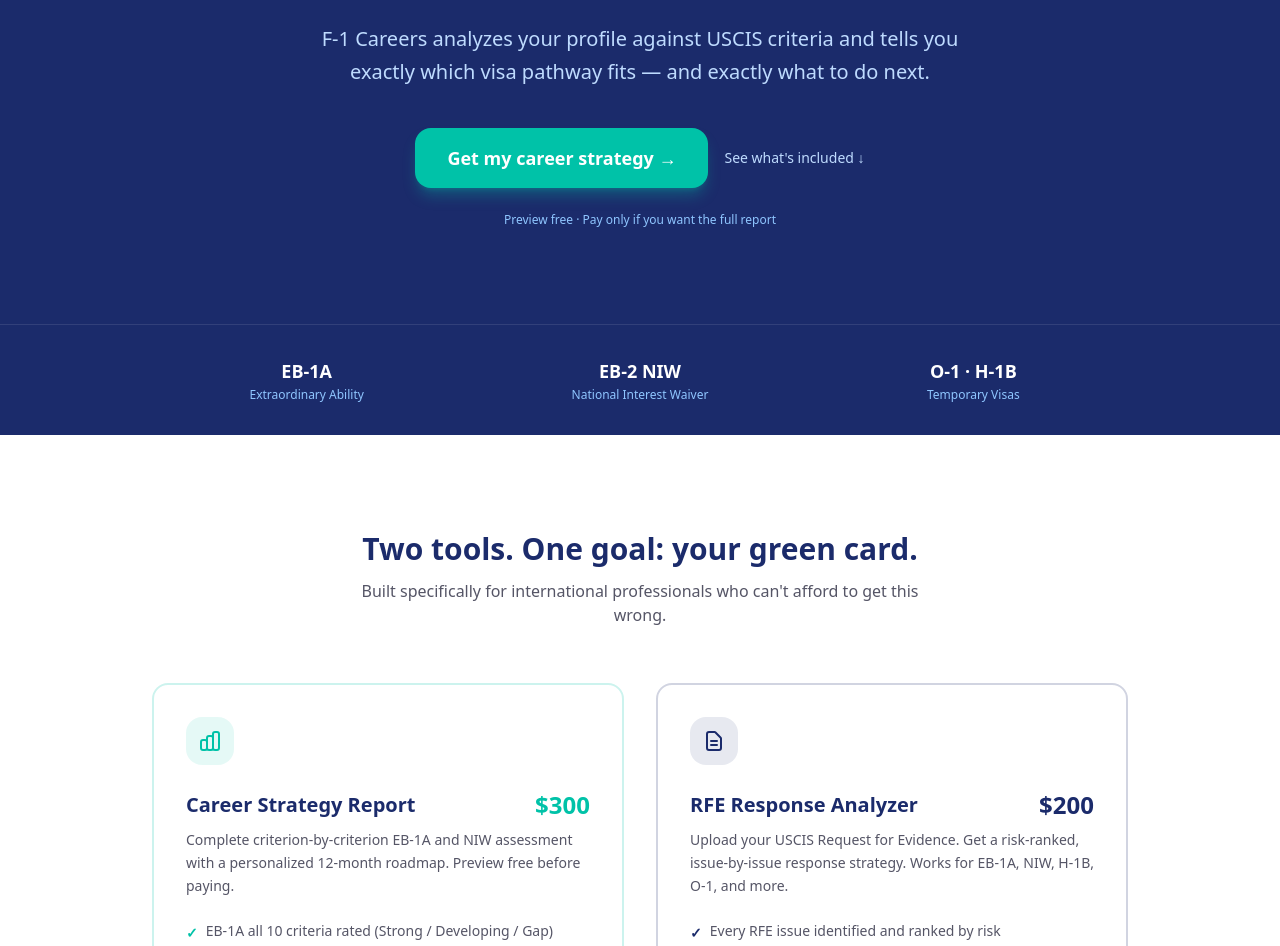
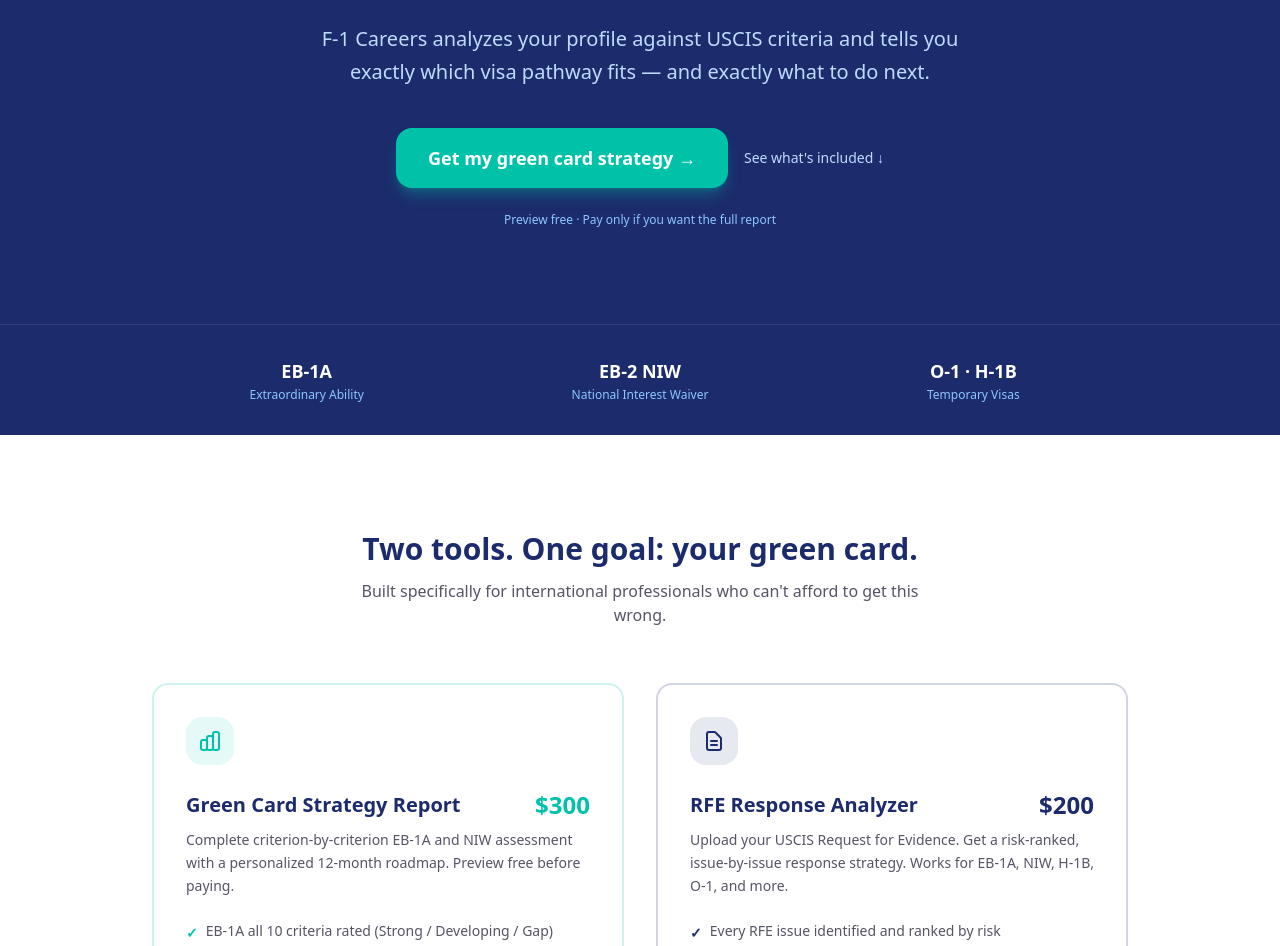
Before and after one commit to marambo-code/F-1Careers, a Next.js app: page / in a window 1280 px wide. Shown: the part 366-1312 px from the top of the page. Built offline with nearby package versions, Linux system fonts and the light colour scheme; no server answers.

Commit message:
Rename Career Strategy → Green Card Strategy across all UI
Nav, dashboard, strategy pages, questionnaire, preview, report,
print page, login, signup, homepage, layout title/description.

Co-Authored-By: Claude Sonnet 4.6 <noreply@anthropic.com>

```diff
--- a/app/(app)/dashboard/page.tsx
+++ b/app/(app)/dashboard/page.tsx
@@ -233,7 +233,7 @@ export default async function DashboardPage() {
       <div>
         <h2 className="text-sm font-semibold text-mid uppercase tracking-wide mb-3">AI Tools</h2>
         <div className="grid md:grid-cols-2 gap-4">
-          {/* Career Strategy */}
+          {/* Green Card Strategy */}
           <Link href="/strategy" className="card hover:shadow-card-hover transition-all group border-2 hover:border-teal/20">
             <div className="flex items-start gap-4">
               <div className="w-11 h-11 bg-teal-light rounded-xl flex items-center justify-center flex-shrink-0 group-hover:bg-teal/20 transition-colors">
@@ -243,7 +243,7 @@ export default async function DashboardPage() {
               </div>
               <div className="flex-1">
                 <div className="flex items-center justify-between">
-                  <h3 className="font-bold text-navy">Career Strategy Report</h3>
+                  <h3 className="font-bold text-navy">Green Card Strategy Report</h3>
                   <span className="text-xs font-bold text-teal">$300</span>
                 </div>
                 <p className="text-sm text-mid mt-1 leading-relaxed">Visa pathway analysis, evidence gaps, criterion breakdown, and your personalized 12-month roadmap.</p>
@@ -285,9 +285,9 @@ export default async function DashboardPage() {
               </svg>
             </div>
             <p className="text-navy font-semibold">No reports yet</p>
-            <p className="text-sm text-mid mt-1">Generate your first career strategy report to get started.</p>
+            <p className="text-sm text-mid mt-1">Generate your first green card strategy report to get started.</p>
             <Link href="/strategy" className="btn-teal inline-block mt-5">
-              Get my career strategy →
+              Get my green card strategy →
             </Link>
           </div>
         ) : (
@@ -321,7 +321,7 @@ export default async function DashboardPage() {
                     <div>
                       <div className="flex items-center gap-2">
                         <p className="font-semibold text-navy text-sm">
-                          {report.type === 'strategy' ? 'Career Strategy Report' : 'RFE Analysis'}
+                          {report.type === 'strategy' ? 'Green Card Strategy Report' : 'RFE Analysis'}
                         </p>
                         {isGenerating && (
                           <span className="text-xs bg-yellow-50 text-yellow-700 border border-yellow-200 rounded-full px-2 py-0.5">Generating…</span>
--- a/app/(app)/profile/page.tsx
+++ b/app/(app)/profile/page.tsx
@@ -128,7 +128,7 @@ export default function ProfilePage() {
             onChange={e => setResumeFile(e.target.files?.[0] ?? null)}
             className="text-sm text-mid file:mr-3 file:py-1.5 file:px-3 file:rounded-lg file:border-0 file:bg-navy-light file:text-navy file:text-sm file:font-medium hover:file:bg-navy/10 cursor-pointer"
           />
-          <p className="text-xs text-mid mt-1">PDF only. Required for Career Strategy Report.</p>
+          <p className="text-xs text-mid mt-1">PDF only. Required for Green Card Strategy Report.</p>
         </div>
 
         <div className="flex items-center gap-3 pt-2">
--- a/app/(app)/strategy/page.tsx
+++ b/app/(app)/strategy/page.tsx
@@ -68,8 +68,8 @@ export default async function StrategyStartPage() {
     <div className="max-w-2xl space-y-8">
       {/* Header */}
       <div>
-        <span className="text-xs font-bold text-teal uppercase tracking-widest">Career Strategy</span>
-        <h1 className="text-2xl font-bold text-navy mt-1">Career Strategy Report</h1>
+        <span className="text-xs font-bold text-teal uppercase tracking-widest">Green Card Strategy</span>
+        <h1 className="text-2xl font-bold text-navy mt-1">Green Card Strategy Report</h1>
         <p className="text-mid mt-2 leading-relaxed">
           AI-powered analysis of your visa pathway, evidence strength, and a personalized
           roadmap — built specifically for international professionals navigating the US immigration system.
--- a/app/(app)/strategy/preview/page.tsx
+++ b/app/(app)/strategy/preview/page.tsx
@@ -96,7 +96,7 @@ export default async function StrategyPreviewPage({
     <div className="max-w-2xl space-y-8">
       <div>
         <span className="text-xs font-bold text-teal uppercase tracking-widest">Preview</span>
-        <h1 className="text-2xl font-bold text-navy mt-1">Your Career Strategy Preview</h1>
+        <h1 className="text-2xl font-bold text-navy mt-1">Your Green Card Strategy Preview</h1>
         <p className="text-mid mt-2">Here's what the AI found. Unlock the full report to see the complete analysis.</p>
       </div>
 
--- a/app/(app)/strategy/questionnaire/page.tsx
+++ b/app/(app)/strategy/questionnaire/page.tsx
@@ -318,7 +318,7 @@ export default function QuestionnairePage() {
       {/* Progress */}
       <div>
         <div className="flex items-center justify-between mb-2">
-          <h1 className="text-xl font-bold text-navy">Career Strategy Questionnaire</h1>
+          <h1 className="text-xl font-bold text-navy">Green Card Strategy Questionnaire</h1>
           <span className="text-sm text-mid">Step {step + 1} of {STEPS.length}</span>
         </div>
         <div className="flex gap-1">
--- a/app/(app)/strategy/report/[id]/page.tsx
+++ b/app/(app)/strategy/report/[id]/page.tsx
@@ -91,7 +91,7 @@ export default async function StrategyReportPage({
       <div className="flex items-start justify-between">
         <div>
           <span className="text-xs font-bold text-teal uppercase tracking-widest">Attorney-Quality Strategy Report</span>
-          <h1 className="text-2xl font-bold text-navy mt-1">Your Career & Immigration Strategy</h1>
+          <h1 className="text-2xl font-bold text-navy mt-1">Your Green Card Strategy Report</h1>
           <p className="text-sm text-mid mt-1">
             Generated {new Date(report.created_at).toLocaleDateString('en-US', { month: 'long', day: 'numeric', year: 'numeric' })}
           </p>
@@ -347,7 +347,7 @@ export default async function StrategyReportPage({
 
       {/* ── 9. Career + Visa Assessment ── */}
       <section>
-        <h2 className="section-heading">Career + Visa Pathway Assessment</h2>
+        <h2 className="section-heading">Green Card Strategy Assessment</h2>
         <p className="text-mid text-sm mb-4 leading-relaxed">{data.career_visa_assessment?.summary}</p>
         <div className="grid sm:grid-cols-2 gap-3">
           {data.career_visa_assessment?.pathways?.map((p: PathwayAssessment) => (
--- a/app/(print)/print/strategy/[id]/page.tsx
+++ b/app/(print)/print/strategy/[id]/page.tsx
@@ -46,7 +46,7 @@ export default async function StrategyPrintPage({ params }: { params: Promise<{
               F-1 Careers AI · Attorney-Quality Strategy Report
             </div>
             <h1 style={{ fontSize: '22pt', fontWeight: 'bold', color: '#1B2B6B', margin: 0 }}>
-              Career & Immigration Strategy Report
+              Green Card Strategy Report
             </h1>
             {answers?.full_name && (
               <p style={{ fontSize: '12pt', color: '#555566', marginTop: '6px' }}>Prepared for: {answers.full_name}</p>
@@ -237,9 +237,9 @@ export default async function StrategyPrintPage({ params }: { params: Promise<{
         </section>
       )}
 
-      {/* Career & Visa Assessment */}
+      {/* Green Card Strategy Assessment */}
       <section style={{ marginBottom: '32px' }}>
-        <h2 style={sectionHeading('Career & Visa Assessment')}>Career & Visa Assessment</h2>
+        <h2 style={sectionHeading('Green Card Strategy Assessment')}>Green Card Strategy Assessment</h2>
         <p style={{ fontSize: '10.5pt', lineHeight: 1.7, color: '#333', marginBottom: '16px' }}>{data.career_visa_assessment?.summary}</p>
         <div style={{ display: 'flex', gap: '12px', flexWrap: 'wrap' }}>
           {data.career_visa_assessment?.pathways?.map(p => (
--- a/app/layout.tsx
+++ b/app/layout.tsx
@@ -9,8 +9,8 @@ const inter = Inter({
 })
 
 export const metadata: Metadata = {
-  title: 'F-1 Careers — AI Career Strategy Engine',
-  description: 'AI-powered career strategy for international students and professionals navigating the US job market and visa system.',
+  title: 'F-1 Careers — AI Green Card Strategy Engine',
+  description: 'AI-powered green card strategy for international students and professionals navigating the US job market and visa system.',
 }
 
 export default function RootLayout({
--- a/app/login/page.tsx
+++ b/app/login/page.tsx
@@ -16,12 +16,12 @@ export default function LoginPage() {
             <span className="text-2xl font-bold text-white tracking-tight">F-1 Careers</span>
             <span className="text-teal text-xs font-bold bg-teal/15 px-2 py-0.5 rounded-md border border-teal/20">AI</span>
           </div>
-          <p className="text-blue-200 text-sm">AI Career Strategy Engine for International Professionals</p>
+          <p className="text-blue-200 text-sm">AI Green Card Strategy Engine for International Professionals</p>
         </div>
 
         <div className="bg-white rounded-2xl shadow-2xl p-8">
           <h1 className="text-xl font-bold text-navy mb-1">Welcome back</h1>
-          <p className="text-sm text-mid mb-6">Sign in to access your career strategy dashboard.</p>
+          <p className="text-sm text-mid mb-6">Sign in to access your green card strategy dashboard.</p>
           <Suspense fallback={<div className="h-48 animate-pulse bg-gray-50 rounded-lg" />}>
             <LoginForm />
           </Suspense>
--- a/app/page.tsx
+++ b/app/page.tsx
@@ -42,7 +42,7 @@ export default async function Home() {
           </p>
           <div className="flex flex-col sm:flex-row items-center justify-center gap-4">
             <Link href="/signup" className="bg-teal text-white font-bold text-lg px-8 py-4 rounded-2xl hover:bg-teal/90 transition-all hover:scale-105 shadow-lg shadow-teal/30">
-              Get my career strategy →
+              Get my green card strategy →
             </Link>
             <Link href="#products" className="text-blue-200 font-medium text-sm hover:text-white transition-colors">
               See what's included ↓
@@ -76,7 +76,7 @@ export default async function Home() {
         </div>
 
         <div className="grid md:grid-cols-2 gap-8">
-          {/* Career Strategy */}
+          {/* Green Card Strategy */}
           <div className="rounded-2xl border-2 border-teal/20 p-8 space-y-6 hover:border-teal/50 transition-colors">
             <div className="w-12 h-12 bg-teal/10 rounded-2xl flex items-center justify-center">
               <svg className="w-6 h-6 text-teal" fill="none" viewBox="0 0 24 24" stroke="currentColor">
@@ -85,7 +85,7 @@ export default async function Home() {
             </div>
             <div>
               <div className="flex items-center justify-between mb-2">
-                <h3 className="text-xl font-bold text-navy">Career Strategy Report</h3>
+                <h3 className="text-xl font-bold text-navy">Green Card Strategy Report</h3>
                 <span className="text-2xl font-bold text-teal">$300</span>
               </div>
               <p className="text-mid text-sm leading-relaxed">
@@ -226,7 +226,7 @@ export default async function Home() {
             <span className="font-bold text-navy">F-1 Careers</span>
             <span className="text-teal text-xs font-bold bg-teal/10 px-1.5 py-0.5 rounded">AI</span>
           </div>
-          <p className="text-xs">This tool provides career strategy analysis only and does not constitute legal advice. Consult a licensed immigration attorney before filing.</p>
+          <p className="text-xs">This tool provides green card strategy analysis only and does not constitute legal advice. Consult a licensed immigration attorney before filing.</p>
           <div className="flex gap-4">
             <Link href="/login" className="hover:text-navy transition-colors">Sign in</Link>
             <Link href="/signup" className="hover:text-navy transition-colors">Sign up</Link>
--- a/app/signup/page.tsx
+++ b/app/signup/page.tsx
@@ -59,12 +59,12 @@ export default function SignupPage() {
             <span className="text-2xl font-bold text-white tracking-tight">F-1 Careers</span>
             <span className="text-teal text-xs font-bold bg-teal/15 px-2 py-0.5 rounded-md border border-teal/20">AI</span>
           </div>
-          <p className="text-blue-200 text-sm">AI Career Strategy Engine for International Professionals</p>
+          <p className="text-blue-200 text-sm">AI Green Card Strategy Engine for International Professionals</p>
         </div>
 
         <div className="bg-white rounded-2xl shadow-2xl p-8">
           <h1 className="text-xl font-bold text-navy mb-1">Create your account</h1>
-          <p className="text-sm text-mid mb-6">Get your personalized AI career strategy report.</p>
+          <p className="text-sm text-mid mb-6">Get your personalized AI green card strategy report.</p>
 
           <form onSubmit={handleSignup} className="space-y-4">
             <div>
--- a/components/ui/Nav.tsx
+++ b/components/ui/Nav.tsx
@@ -7,7 +7,7 @@ import { createClient } from '@/lib/supabase/client'
 
 const navLinks = [
   { href: '/dashboard', label: 'Dashboard' },
-  { href: '/strategy', label: 'Career Strategy' },
+  { href: '/strategy', label: 'Green Card Strategy' },
   { href: '/rfe', label: 'RFE Analyzer' },
   { href: '/profile', label: 'Profile' },
 ]
```
Also changed, not shown: 1 other file (tests, documents, lock files or other folders).
